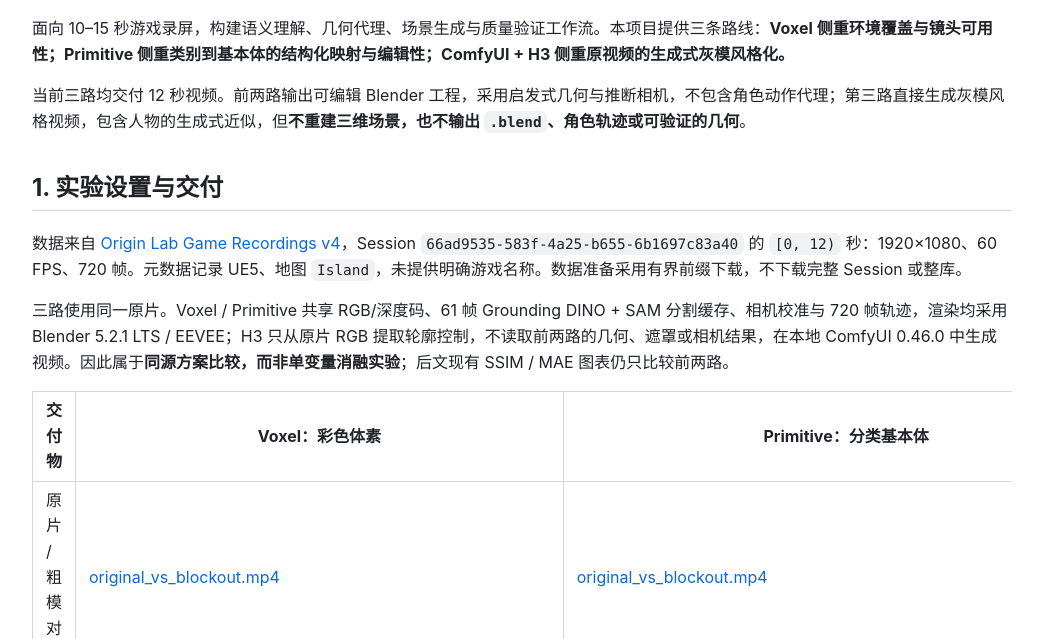
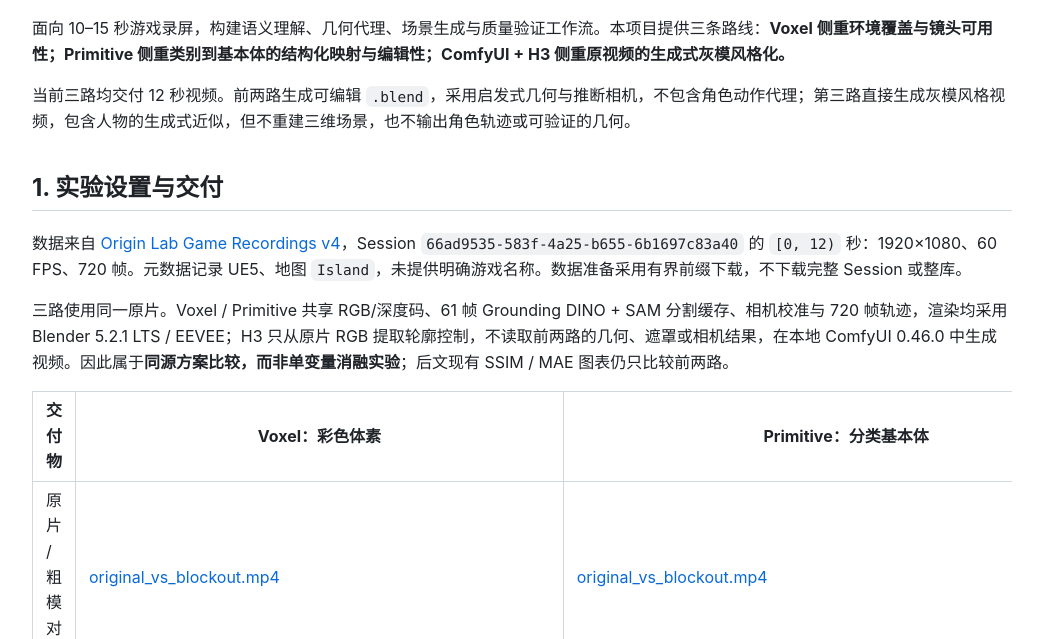
Before and after one commit to Shirakoko/GameVideo3DBlockoutReconstruction, a plain HTML site: page docs/index.html in a window 1280 px wide. Shown: the part 161-800 px from the top of the page, without its empty margins (118-1161 px from the left). Drawn offline with Linux system fonts and the light colour scheme.

Commit message:
State that the first two routes produce editable blend files.
Co-authored-by: Cursor <cursoragent@cursor.com>

```diff
--- a/docs/index.html
+++ b/docs/index.html
@@ -29,7 +29,7 @@ pre.mermaid { background: #fff; border: 1px solid #d0d7de; text-align: center; }
 <p>论文阅读：<a href="gamewm/">GameWM：以交互为中心的世界模型阅读笔记</a></p>
 <h1>游戏影像驱动的三维粗模重建</h1>
 <p>面向 10–15 秒游戏录屏，构建语义理解、几何代理、场景生成与质量验证工作流。本项目提供三条路线：<strong>Voxel 侧重环境覆盖与镜头可用性；Primitive 侧重类别到基本体的结构化映射与编辑性；ComfyUI + H3 侧重原视频的生成式灰模风格化。</strong></p>
-<p>当前三路均交付 12 秒视频。前两路输出可编辑 Blender 工程，采用启发式几何与推断相机，不包含角色动作代理；第三路直接生成灰模风格视频，包含人物的生成式近似，但<strong>不重建三维场景，也不输出 <code>.blend</code>、角色轨迹或可验证的几何</strong>。</p>
+<p>当前三路均交付 12 秒视频。前两路生成可编辑 <code>.blend</code>，采用启发式几何与推断相机，不包含角色动作代理；第三路直接生成灰模风格视频，包含人物的生成式近似，但不重建三维场景，也不输出角色轨迹或可验证的几何。</p>
 <h2>1. 实验设置与交付</h2>
 <p>数据来自 <a href="https://huggingface.co/datasets/originlab/game-recordings-v4">Origin Lab Game Recordings v4</a>，Session <code>66ad9535-583f-4a25-b655-6b1697c83a40</code> 的 <code>[0, 12)</code> 秒：1920×1080、60 FPS、720 帧。元数据记录 UE5、地图 <code>Island</code>，未提供明确游戏名称。数据准备采用有界前缀下载，不下载完整 Session 或整库。</p>
 <p>三路使用同一原片。Voxel / Primitive 共享 RGB/深度码、61 帧 Grounding DINO + SAM 分割缓存、相机校准与 720 帧轨迹，渲染均采用 Blender 5.2.1 LTS / EEVEE；H3 只从原片 RGB 提取轮廓控制，不读取前两路的几何、遮罩或相机结果，在本地 ComfyUI 0.46.0 中生成视频。因此属于<strong>同源方案比较，而非单变量消融实验</strong>；后文现有 SSIM / MAE 图表仍只比较前两路。</p>
```
Also changed, not shown: 1 other file.
